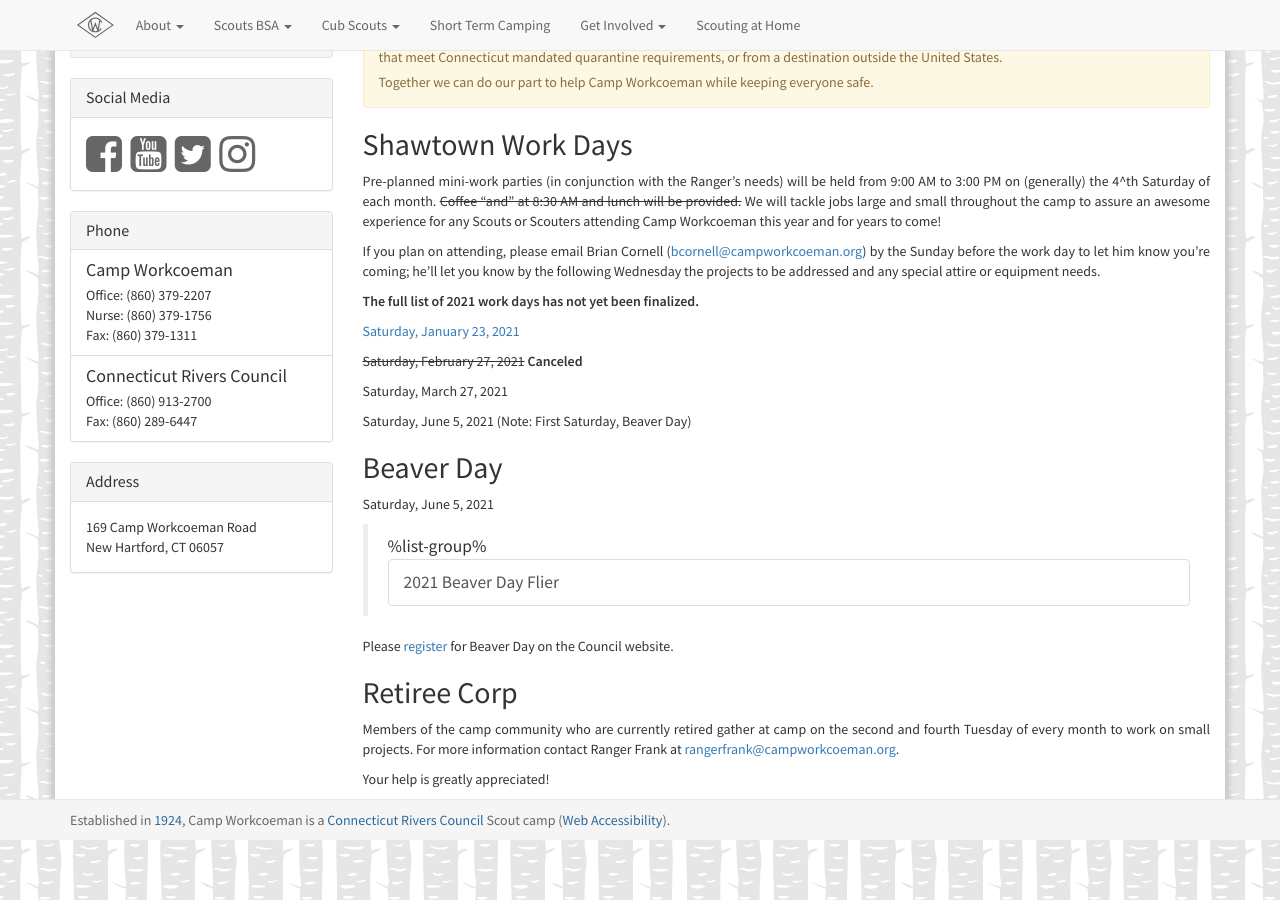
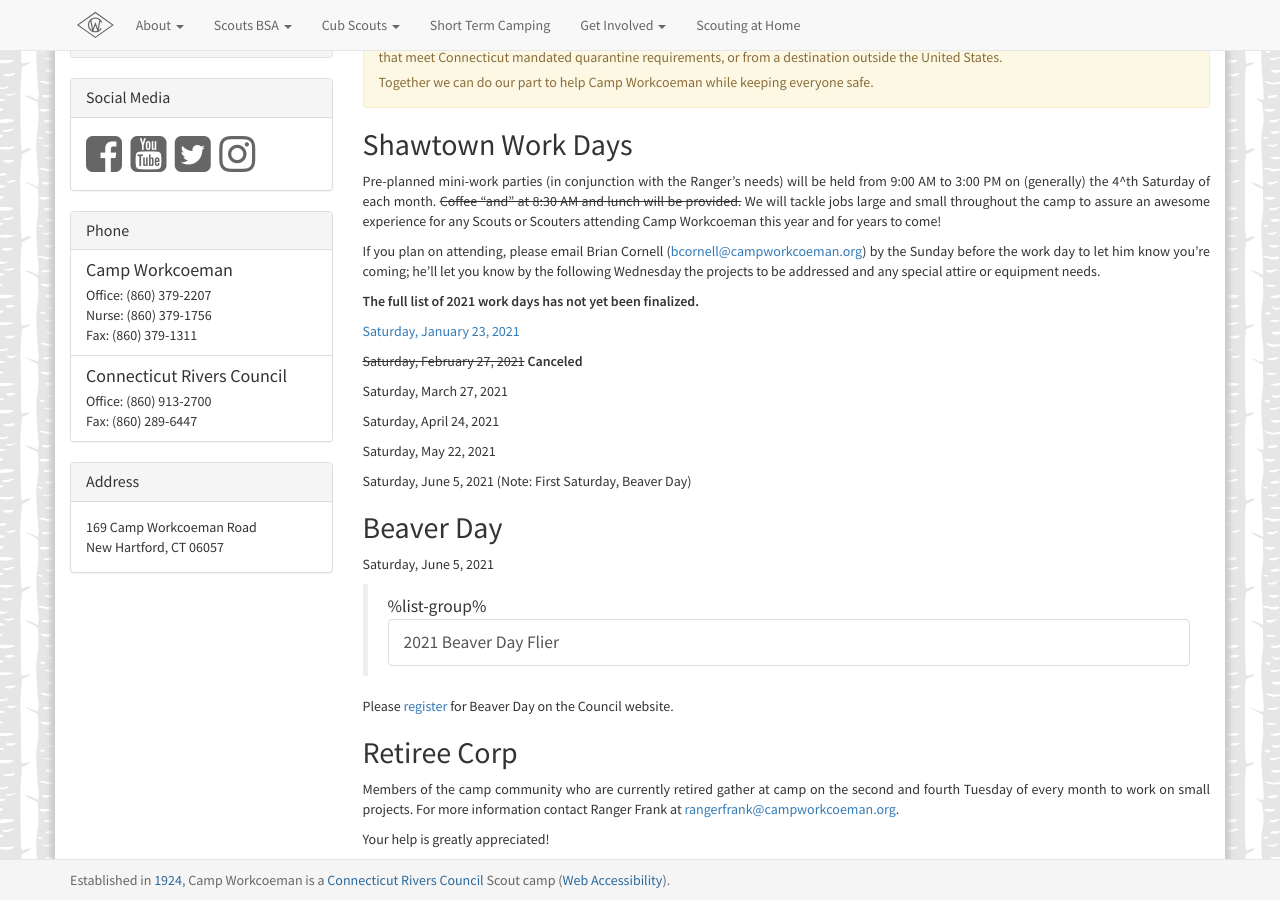
Before and after one commit to campworkcoeman/campworkcoeman.org, a Jekyll site: the page built from get-involved/work-days.md, in a window 1280 px wide and 900 px high, scrolled down 771 px. Built offline with Jekyll 4.4.1, drawn with Linux system fonts in a browser that asks for light colours; nearby versions of some CDN libraries; Markdown is read by kramdown in place of the engine named in the settings.

Commit message:
Update work days.

```diff
--- a/get-involved/work-days.md
+++ b/get-involved/work-days.md
@@ -32,6 +32,10 @@
 
 Saturday, March 27, 2021
 
+Saturday, April 24, 2021
+
+Saturday, May 22, 2021
+
 Saturday, June 5, 2021 (Note: First Saturday, Beaver Day)
 
 ## Beaver Day
```
